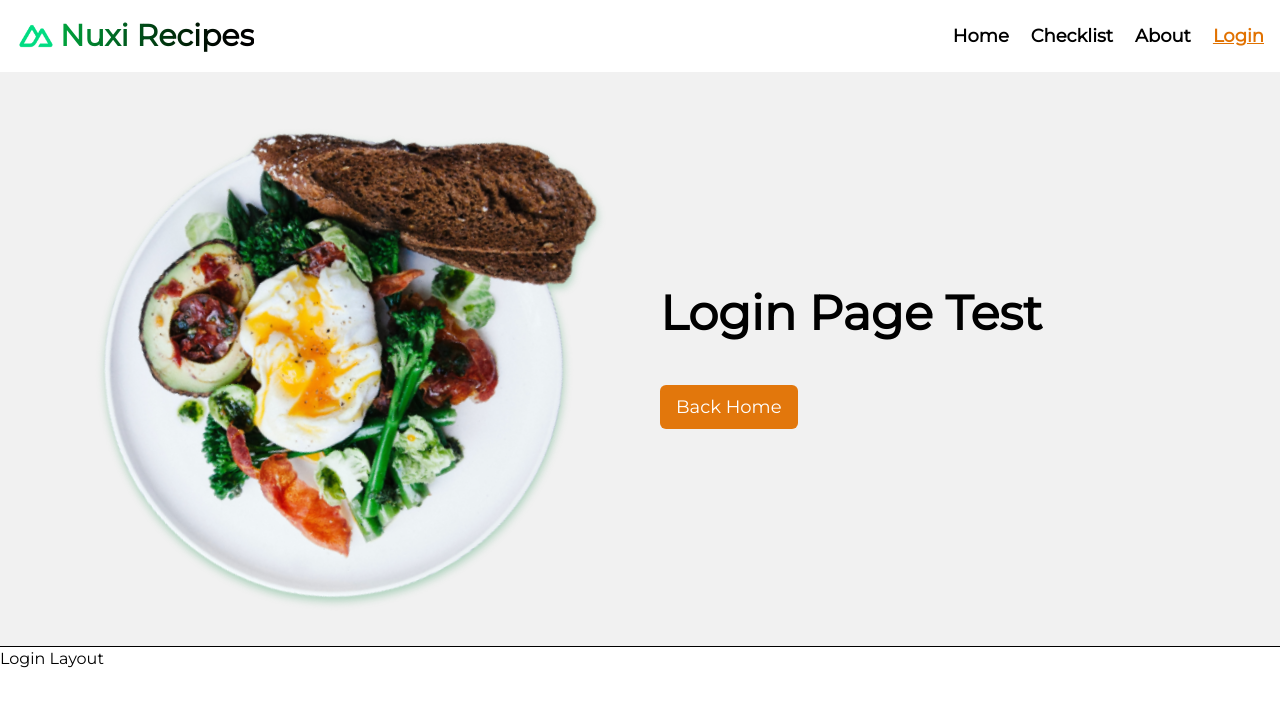
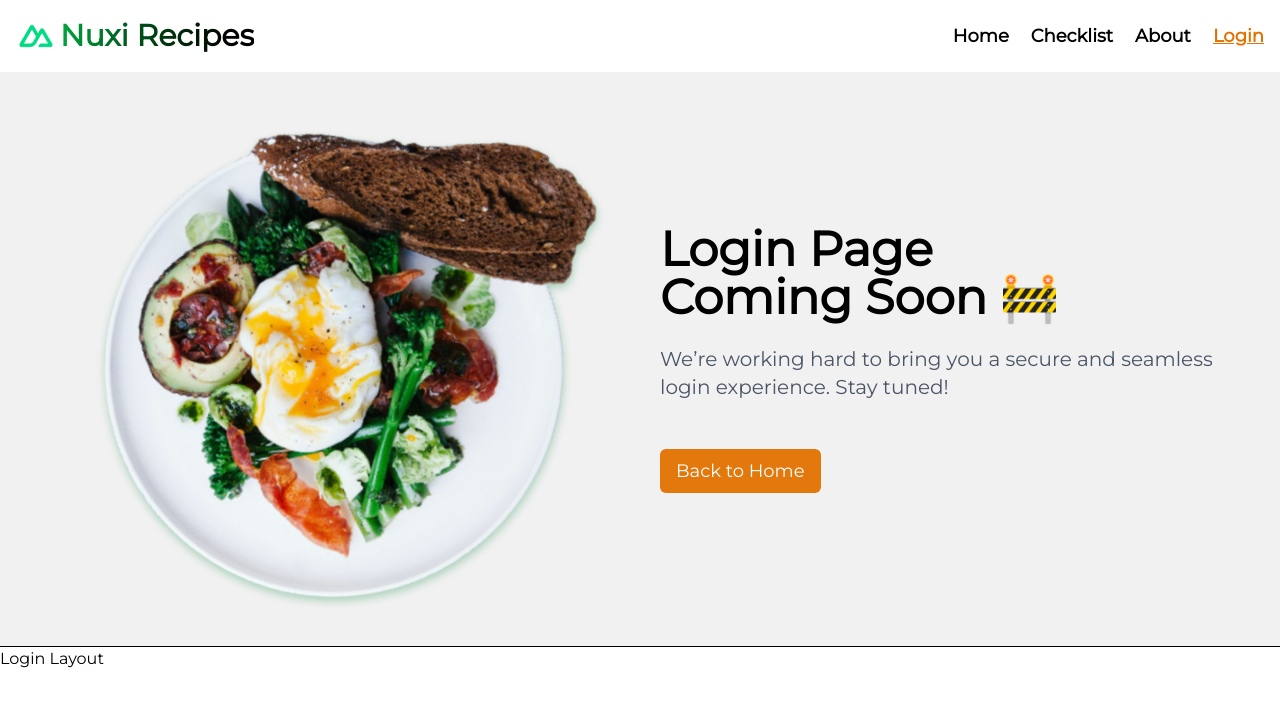
Before and after one commit to Sahasawat-Boss/Nuxi-Recipes-v4-Structure, a Nuxt app: page /login in a window 1280 px wide. Shown: the top 706 px of the page. Built offline with nearby package versions, Linux system fonts and the light colour scheme.

Commit message:
a transition and animation every page

```diff
--- a/app/assets/css/animation.css
+++ b/app/assets/css/animation.css
@@ -1,4 +1,88 @@
 @import "tailwindcss";
+
+/* Fade animation-------------------------------- */
+/* Fade In Up */
+@keyframes fadeIn {
+    from {
+        opacity: 0;
+    }
+
+    to {
+        opacity: 1;
+    }
+}
+@keyframes fadeInUp {
+    from {
+        opacity: 0;
+        transform: translateY(20px);
+    }
+
+    to {
+        opacity: 1;
+        transform: translateY(0);
+    }
+}
+
+/* Fade In Down */
+@keyframes fadeInDown {
+    from {
+        opacity: 0;
+        transform: translateY(-20px);
+    }
+
+    to {
+        opacity: 1;
+        transform: translateY(0);
+    }
+}
+
+/* Fade In Left */
+@keyframes fadeInLeft {
+    from {
+        opacity: 0;
+        transform: translateX(-20px);
+    }
+
+    to {
+        opacity: 1;
+        transform: translateX(0);
+    }
+}
+
+/* Fade In Right */
+@keyframes fadeInRight {
+    from {
+        opacity: 0;
+        transform: translateX(20px);
+    }
+
+    to {
+        opacity: 1;
+        transform: translateX(0);
+    }
+}
+
+.fade-in {
+    animation: fadeIn 0.2s ease-out forwards;
+}
+
+.fade-up {
+    animation: fadeInUp 0.6s ease-out forwards;
+}
+
+.fade-down {
+    animation: fadeInDown 0.6s ease-out forwards;
+}
+
+.fade-left {
+    animation: fadeInLeft 0.6s ease-out forwards;
+}
+
+.fade-right {
+    animation: fadeInRight 0.6s ease-out forwards;
+}
+/* Fade animation-------------------------------- */
+
 
 /* global.css or inside <style scoped> */
 @keyframes spinClockwise {
--- a/app/assets/css/global.css
+++ b/app/assets/css/global.css
@@ -17,3 +17,10 @@ html, body {
 .hover{
     @apply cursor-pointer active:scale-90
 }
+
+
+/* TW Apply */
+
+.btn-pri{
+    @apply px-4 py-2 text-white self-start bg-amber-600/95 rounded-md text-lg cursor-pointer active:scale-90
+}
--- a/app/components/HeroSection.vue
+++ b/app/components/HeroSection.vue
@@ -5,18 +5,19 @@
             class="container flex flex-col lg:flex-row items-center py-12 px-10 gap-10"
         >
             <div class="flex-1 order-2 lg:order-1 text-center lg:text-left">
-                <h1 class="text-4xl lg:text-5xl font-bold mb-6 text-balance">
+                <h1 class="text-4xl lg:text-5xl font-bold mb-6 text-balance fade-left">
                     Cook Like a Pro at Home
                 </h1>
-                <p class="text-xl lg:text-2xl mb-8 text-balance">
+                <p class="text-xl lg:text-2xl mb-8 text-balance fade-right">
                     Easy, tasty recipes that make cooking fun and stress-free.
                 </p>
 
-                <NuxtLink
-                    to="#all-recipe"
-                    class="px-4 py-2 text-white self-start bg-amber-600/95 rounded-md text-lg hover"
-                >
-                    Browse Recipes
+                <NuxtLink to="#all-recipe">
+                    <button
+                        class="btn-pri fade-up"
+                    >
+                        Browse Recipes
+                    </button>
                 </NuxtLink>
             </div>
             <div class="flex-1 order-1 lg:order-2">
--- a/app/pages/about.vue
+++ b/app/pages/about.vue
@@ -1,8 +1,8 @@
 <template>
     <main>
         <section class="container py-12 px-6">
-            <h1 class="text-3xl bold mb-6 text-balance">About Nuxtcipes:</h1>
-            <p class="text-lg mb-6 text-balance">
+            <h1 class="text-3xl bold mb-6 text-balance fade-right">About Nuxtcipes:</h1>
+            <p class="text-lg mb-6 text-balance fade-left">
                 Nuxtcipes is a modern recipe application originally built by
                 <span class="font-bold"> John Komarnicki </span> as part of the
                 Build Modern Apps with Nuxt course. It integrates with the
@@ -19,7 +19,7 @@
             </p>
             <NuxtLink to="/">
                 <button
-                    class="px-4 py-2 text-white self-start bg-amber-600/95 rounded-md text-lg hover"
+                    class="btn-pri fade-up"
                 >
                     Back Home
                 </button>
--- a/app/pages/checklist.vue
+++ b/app/pages/checklist.vue
@@ -1,7 +1,7 @@
 <template>
     <section class="max-w-screen-lg mx-auto px-6 py-12">
-        <h2 class="text-3xl font-semibold mb-4">Checklist</h2>
-        <p class="text-lg mb-6">
+        <h2 class="text-3xl font-semibold mb-4 fade-left">Checklist</h2>
+        <p class="text-lg mb-6 fade-right">
             Keep track of everything you need to get done.
         </p>
 
@@ -23,7 +23,7 @@
         </div>
 
         <!-- Todo List -->
-        <ul class="grid grid-cols-1 md:grid-cols-2 gap-2 text-lg">
+        <ul class="grid grid-cols-1 md:grid-cols-2 gap-2 text-lg fade-in">
             <li
                 v-for="(todo, index) in todos"
                 :key="index"
--- a/app/pages/index.vue
+++ b/app/pages/index.vue
@@ -3,7 +3,7 @@
         <HeroSection />
 
         <!-- Fetch Recipe Data -->
-        <section class="py-16 px-10 container" id="all-recipe">
+        <section class="py-16 px-10 container fade-in " id="all-recipe">
             <h2 class="text-3xl mb-2 font-bold">Top Picks for You</h2>
             <p class="text-lg lg:text-xl mb-8">
                 Explore our most-loved recipes!
@@ -72,7 +72,7 @@
                         </div>
                         <NuxtLink
                             :to="`/recipes/${recipes.id}`"
-                            class="px-4.5 py-1 text-white self-start bg-amber-600/95 rounded-md text-base lg:text-lg hover"
+                            class="btn-pri scale-85"
                         >
                             View
                         </NuxtLink>
--- a/app/pages/login.vue
+++ b/app/pages/login.vue
@@ -4,23 +4,26 @@
             <div
                 class="container flex flex-col lg:flex-row items-center py-12 px-10 gap-10"
             >
+                <!-- Text Content -->
                 <div class="flex-1 order-2 lg:order-2 text-center lg:text-left">
                     <h1
-                        class="text-4xl lg:text-5xl font-bold mb-12 text-balance"
+                        class="text-4xl lg:text-5xl font-bold mb-6 text-balance fade-left"
                     >
-                        Login Page Test
+                        Login Page Coming Soon 🚧
                     </h1>
+                    <p class="text-lg lg:text-xl text-gray-600 mb-12 fade-in">
+                        We’re working hard to bring you a secure and seamless
+                        login experience. Stay tuned!
+                    </p>
                     <NuxtLink to="/">
-                        <button
-                            class="px-4 py-2 text-white self-start bg-amber-600/95 rounded-md text-lg hover"
-                        >
-                            Back Home
-                        </button>
+                        <button class="btn-pri fade-up">Back to Home</button>
                     </NuxtLink>
                 </div>
+
+                <!-- Image -->
                 <div class="flex-1 order-1 lg:order-1">
                     <NuxtImg
-                        sizes="50vw md:400px"
+                        sizes="30vw md:400px"
                         src="/nuxt-course-hero.png"
                         format="webp"
                         densities="x1"
@@ -33,6 +36,7 @@
     </div>
 </template>
 
+
     <script lang="ts" setup>
 definePageMeta({
     layout: "login",
```
